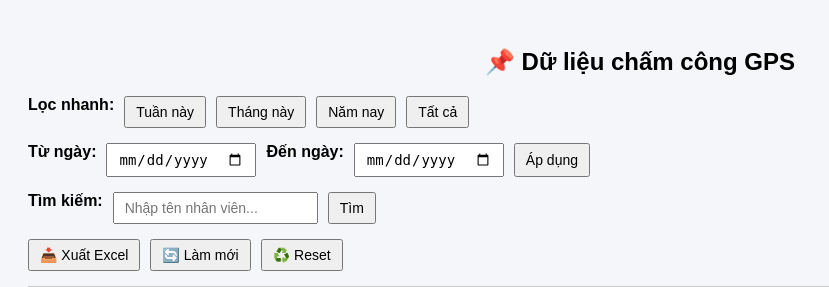
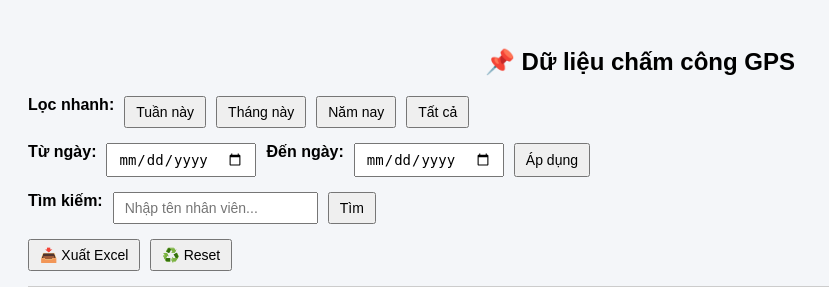
Before and after one commit to Vinbobo/read_gps_data, a Flask app: page / in a window 1280 px wide. Shown: the top 287 px of the page, without its empty margins (0-829 px from the left). Run offline with Flask 3, Linux system fonts and the light colour scheme; data that the repository does not hold is empty.

Commit message:
Update index.html

```diff
--- a/templates/index.html
+++ b/templates/index.html
@@ -50,7 +50,6 @@
   <!-- Xuất Excel + Reset -->
   <div class="controls">
     <button onclick="exportExcel()">📥 Xuất Excel</button>
-    <button onclick="loadData()">🔄 Làm mới</button>
     <button onclick="resetAll()">♻️ Reset</button>
   </div>
 
```
